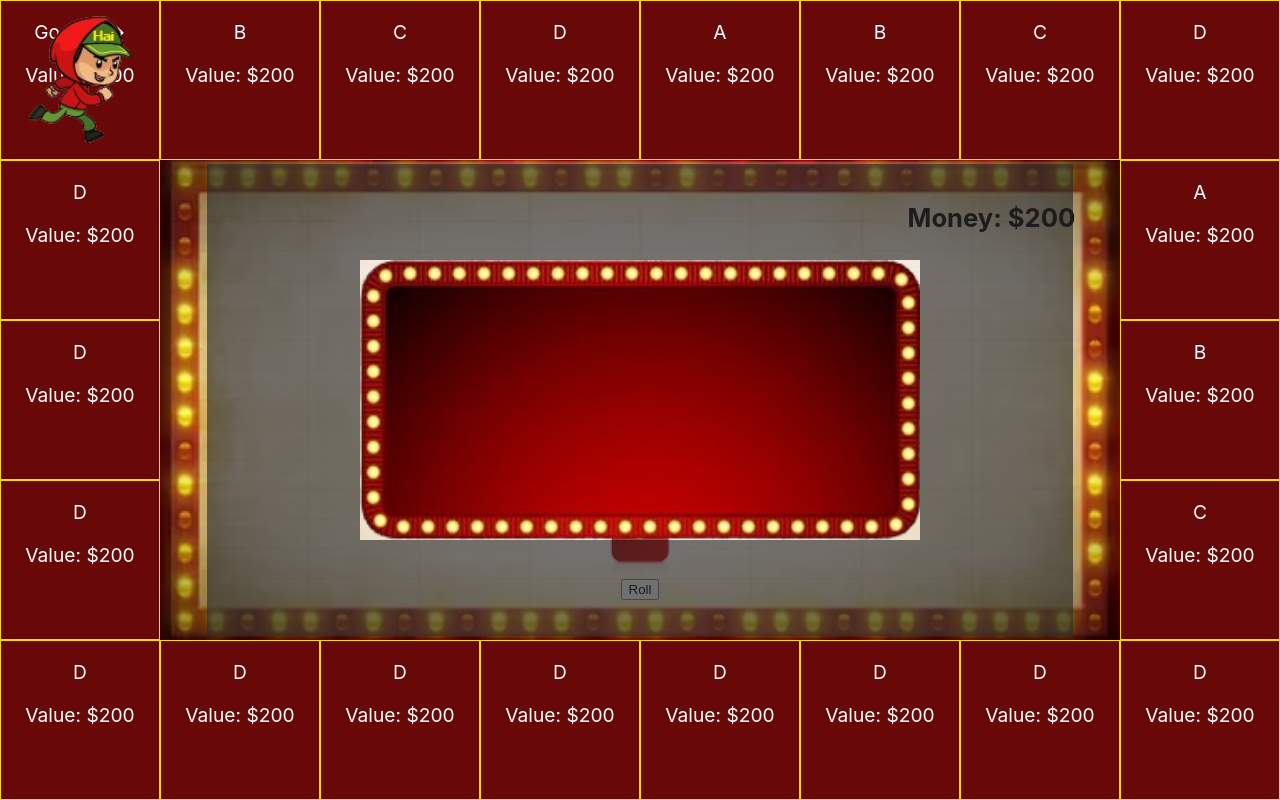
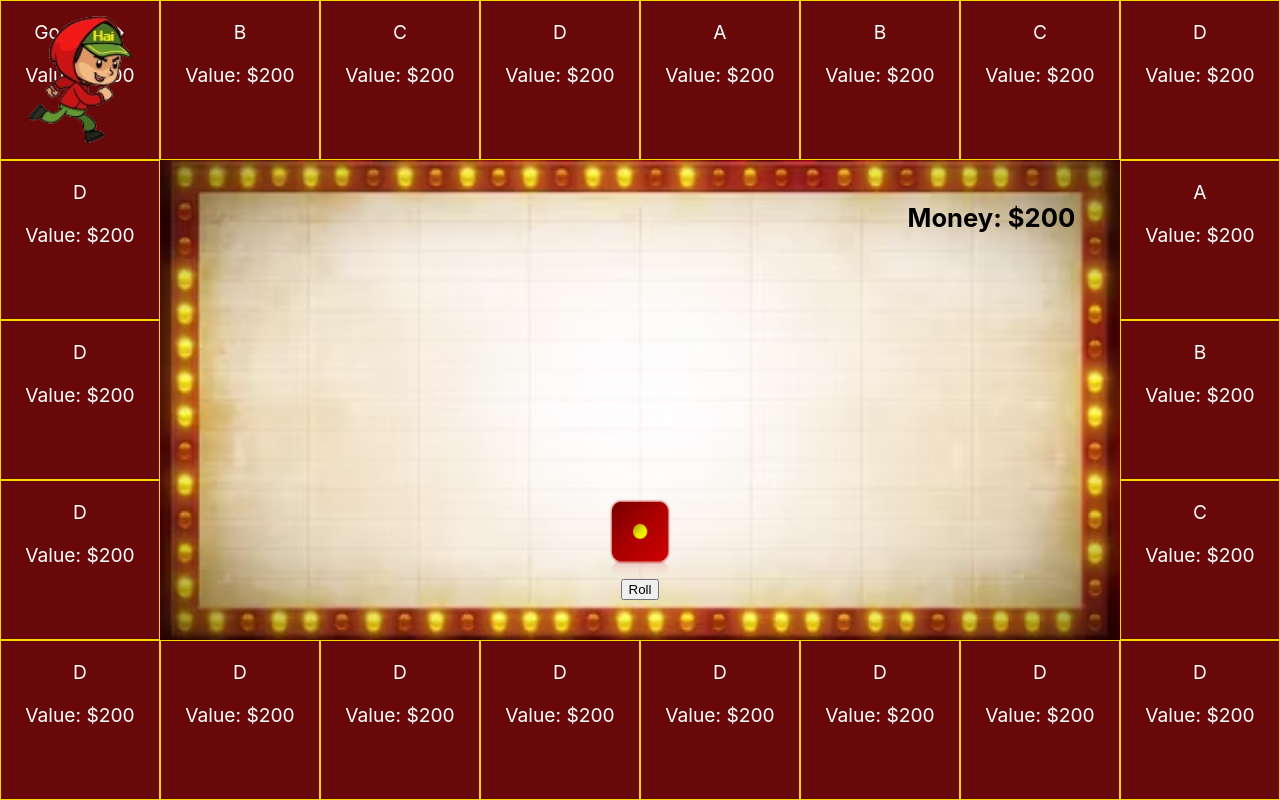
Before and after one commit to haidao0923/boardway, a Next.js app: page / in a window 1280 px wide. Built offline with nearby package versions, Linux system fonts and the light colour scheme.

Commit message:
add alert popup logistic

```diff
--- a/pages/index.js
+++ b/pages/index.js
@@ -47,7 +47,8 @@ export default function Home() {
     }
 
     activateTile() {
-      console.log(`Activated tile ${this.index}`)
+      console.log(`Activated tile ${this.index}`);
+      setAlertActive(true);
       return 1;
     }
 
@@ -82,6 +83,7 @@ export default function Home() {
   const [currentTile, setCurrentTile] = useState(0);
   const [isRolling, setIsRolling] = useState(false);
   const [isMoving, setIsMoving] = useState(false);
+  const [alertActive, setAlertActive] = useState(false);
   const [rolledNumber, setRolledNumber] = useState(1);
   const [money, setMoney] = useState(200);
 
@@ -102,7 +104,6 @@ export default function Home() {
     const timeToDestination = increment * 1000
     setTimeout(() => tiles[destinationTile].activateTile(), timeToDestination);
     setTimeout(() => setIsRolling(false), 500);
-    setTimeout(() => setIsMoving(false), timeToDestination);
     if (destinationTile < currentTile) {
       setTimeout(() => setMoney(money + 200), timeToDestination);
     }
@@ -151,7 +152,7 @@ export default function Home() {
           <button disabled={isMoving} onClick={() => {roll(); console.log("Clicked")}}>Roll</button>
         </div>
         <p className={styles.money_text}>{`Money: \$${money}`}</p>
-
+        {alertActive && <div className={styles.alert_container}>
           <div className={styles.alert}>
               <Image
                 src={`/images/alert.png`} // Route of the image file
@@ -159,7 +160,9 @@ export default function Home() {
                 alt="dice"
               />
           </div>
-
+          <p className={styles.alert_text}>You completed a loop and earned $200</p>
+          <button className={styles.alert_close} onClick={() => {setAlertActive(false); setIsMoving(false)}}>Close</button>
+        </div>}
     </div>
   );
 }
--- a/styles/Home.module.css
+++ b/styles/Home.module.css
@@ -83,15 +83,46 @@
 
 .alert {
   position: absolute;
-  top: 50%; /* Place button at vertical center */
-  left: 50%; /* Place button at horizontal center */
+  top: 50vh; /* Place button at vertical center */
+  left: 50vw; /* Place button at horizontal center */
+  transform: translate(-50%, -50%); /* Center button precisely */
   z-index: 99;
   width: min(50vw, 70vh);
   height: min(25vw, 35vh);
-  transform: translate(-50%, -50%); /* Center button precisely */
-  border-left: 12vw solid #2b2b2ba6;
-  border-right: 12vw solid #2b2b2ba6;
-  border-top: 12vh solid #2b2b2ba6;
+  border-left: 12vw solid transparent;
+  border-right: 12vw solid transparent;
+  border-top: 12vh solid transparent;
   border-bottom: 12vh solid #2b2b2ba6;
   box-sizing: content-box;
+  border-radius: 20%;
+  overflow: hidden;
+  background-color: #2b2b2ba6;
 }
+
+.alert_text {
+  position: absolute;
+  top: 50vh; /* Place button at vertical center */
+  left: 50vw; /* Place button at horizontal center */
+  transform: translate(-50%, -60%); /* Center button precisely */
+  z-index: 100;
+  width: min(40vw, 60vh);
+  height: min(15vw, 30vh);
+  font-size: min(2vw,3.5vh);
+  color: rgb(245, 245, 197);
+  display: flex;
+  align-items: center;
+  justify-content: center;
+  text-align: center;
+}
+
+.alert_close {
+  position: absolute;
+  top: 60vh; /* Place button at vertical center */
+  left: 50vw; /* Place button at horizontal center */
+  transform: translate(-50%, 0%); /* Center button precisely */
+  z-index: 100;
+}
+
+.alert_container {
+
+}
```
Lines whose indentation alone changed are shown as unchanged.
